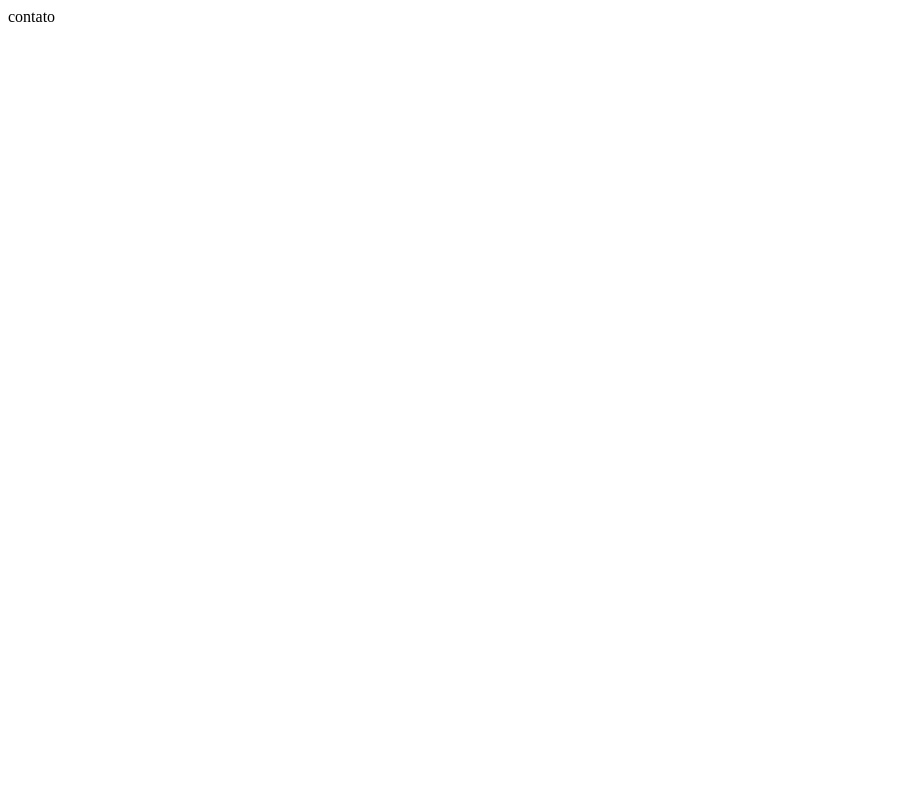
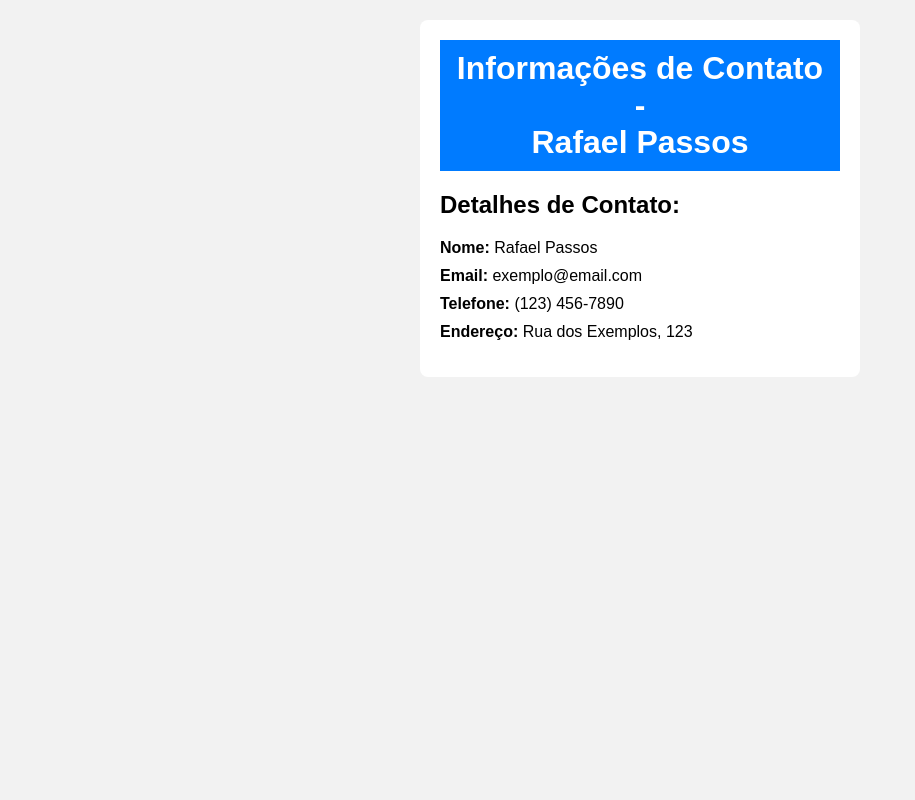
Before and after one commit to raphamonn/Vehicle-Catalog, a Django app: page /contato/ in a window 1280 px wide. Before the commit the part shown is almost empty. Shown: the whole page, without its empty margins (0-915 px from the left). Run offline with Django 4.2, Linux system fonts and the light colour scheme.

Commit message:
added some html pages to templates

```diff
--- a/project/settings.py
+++ b/project/settings.py
@@ -56,7 +56,10 @@ ROOT_URLCONF = 'project.urls'
 TEMPLATES = [
     {
         'BACKEND': 'django.template.backends.django.DjangoTemplates',
-        'DIRS': [],
+        'DIRS': [
+            BASE_DIR / 'base_templates',
+
+        ],
         'APP_DIRS': True,
         'OPTIONS': {
             'context_processors': [
--- /dev/null
+++ b/recipes/templates/recipes/contato.html
@@ -0,0 +1,57 @@
+<!DOCTYPE html>
+<html>
+<head>
+    <title>Página de Contatos</title>
+    <style>
+        body {
+            font-family: Arial, sans-serif;
+            margin: 20px;
+            background-color: #f2f2f2;
+        }
+
+        h1 {
+            color: #333;
+            text-align: center;
+            background-color: #007bff;
+            padding: 10px;
+            margin-top: 0;
+            margin-bottom: 20px;
+            color: #fff;
+        }
+
+        .contato {
+            border-radius: 8px;
+            background-color: #fff;
+            padding: 20px;
+            width: 400px;
+            margin: 0 auto;
+        }
+
+        ul {
+            list-style-type: none;
+            padding: 0;
+        }
+
+        li {
+            margin-bottom: 10px;
+        }
+
+        strong {
+            font-weight: bold;
+        }
+    </style>
+</head>
+<body>
+    <div class="contato">
+        <h1>Informações de Contato - <br> {{name}}</h1>
+
+        <h2>Detalhes de Contato:</h2>
+        <ul>
+            <li><strong>Nome:</strong> {{name}}</li>
+            <li><strong>Email:</strong> exemplo@email.com</li>
+            <li><strong>Telefone:</strong> (123) 456-7890</li>
+            <li><strong>Endereço:</strong> Rua dos Exemplos, 123</li>
+        </ul>
+    </div>
+</body>
+</html>
--- a/recipes/templates/home.html
+++ b/recipes/templates/recipes/home.html
@@ -8,7 +8,7 @@
 </head>
 
 <body>
-  <h1>Recipes</h1>
+  <h1>Olá {{name}}, tudo bem?</h1>
 </body>
 
 </html>
--- a/recipes/views.py
+++ b/recipes/views.py
@@ -3,11 +3,15 @@ from django.http import HttpResponse
 
 
 def home(request):
-    return render(request, 'home.html')
+    return render(request, 'recipes/home.html',
+                  context={'name': 'Rafael Passos'},
+                  )
 
 
 def contato(request):
-    return HttpResponse('contato')
+    return render(request, 'recipes/contato.html',
+                  context={'name': 'Rafael Passos'}
+                  )
 
 
 def sobre(request):
```
Also changed, not shown: base_templates/global/home.html (added, +14 -0 lines).
